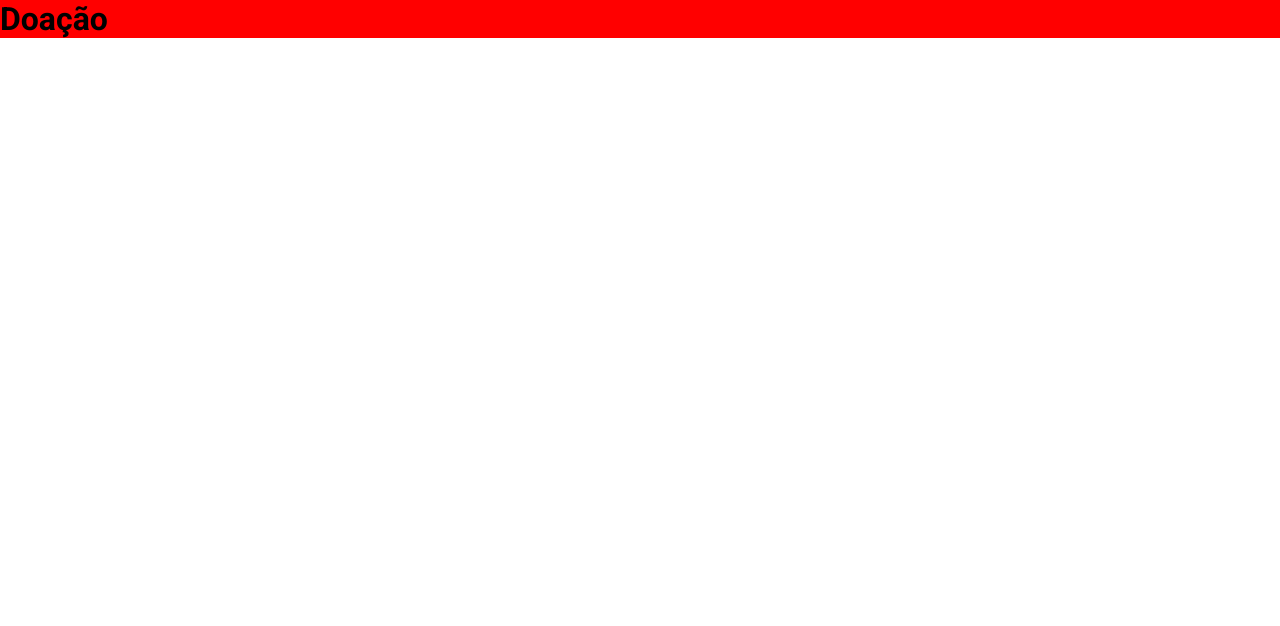
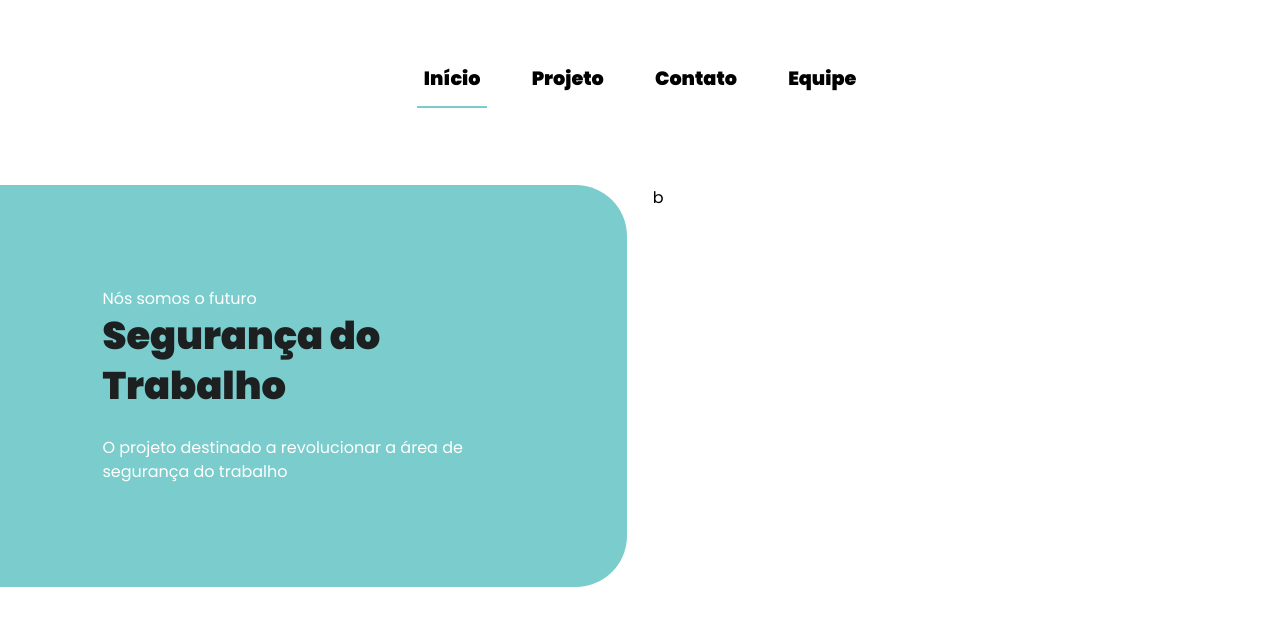
Before and after one commit to bryanmaraujo544/imcode-test, a React (Vite) app: page / in a window 1280 px wide. Shown: the top 626 px of the page. Built offline with nearby package versions, Linux system fonts and the light colour scheme.

Commit message:
feat: adding the left section of home section

```diff
--- a/index.html
+++ b/index.html
@@ -6,7 +6,7 @@
     <meta name="viewport" content="width=device-width, initial-scale=1.0" />
     <link rel="preconnect" href="https://fonts.googleapis.com">
     <link rel="preconnect" href="https://fonts.gstatic.com" crossorigin>
-    <link href="https://fonts.googleapis.com/css2?family=Roboto:wght@400;500;700&display=swap" rel="stylesheet">
+    <link href="https://fonts.googleapis.com/css2?family=Lato:wght@400;700;900&family=Poppins:wght@400;500;700;900&display=swap" rel="stylesheet">
     <title>I'm Code Test</title>
   </head>
   <body>
--- a/src/components/App/index.jsx
+++ b/src/components/App/index.jsx
@@ -1,17 +1,23 @@
 import { useState } from 'react'
 import { Container } from './styles';
 
+import { theme } from '../../styles/theme';
 import GlobalStyles from '../../styles/global';
+import { Home } from '../../sections/Home';
+import { ThemeProvider } from 'styled-components';
+
 
 function App() {
 
   return (
     <>
       <GlobalStyles />
-      <Container>
-        <h1>Doação</h1>
+      <ThemeProvider theme={theme}>
+        <Container>
+          <Home />
+        </Container>
 
-      </Container>
+      </ThemeProvider>
     </>
   )
 }
--- a/src/components/App/styles.js
+++ b/src/components/App/styles.js
@@ -1,7 +1,8 @@
 import styled from "styled-components";
 
 export const Container = styled.div`
-  background: red;
   height: 100%;
   width: 100vw;
+  max-width: 1480px;
+  margin: 0 auto;
 `;
--- /dev/null
+++ b/src/components/BoldText.js
@@ -0,0 +1,7 @@
+import styled from 'styled-components';
+
+export const BoldText  = styled.p`
+  font-size: 1rem;
+  font-weight: 400;
+  color: #fff;
+`;
--- /dev/null
+++ b/src/components/Header/index.jsx
@@ -0,0 +1,23 @@
+import { useState } from 'react';
+import { Container, ListItem} from './styles';
+
+const items = ['Início', 'Projeto', 'Contato', 'Equipe'];
+
+export const Header = () => {
+  const [wichSectionIsActive, setWichSectionIsActive] = useState('Início');
+
+  return (
+    <Container>
+      <nav>
+        <ul className="list-container">
+          {items.map((item) => (
+            <ListItem isActive={item === wichSectionIsActive}>
+              {item}
+            </ListItem>
+          ))}
+        </ul>
+
+      </nav>
+    </Container>
+  );
+}
--- /dev/null
+++ b/src/components/Header/styles.js
@@ -0,0 +1,29 @@
+import styled, { css } from 'styled-components';
+
+export const Container = styled.header`
+  display: flex;
+  justify-content: center;
+  align-items: center;
+  width: 100%;
+  padding: 1.6rem;
+  margin-top: 2.4rem;
+
+  .list-container {
+    display: flex;
+    gap: 2.4rem;
+
+  }
+
+  `;
+
+export const ListItem = styled.li`
+
+  font-weight: 900;
+  font-size: 1.2rem;
+  padding: 0 .4rem .8rem .4rem;
+
+  ${({ isActive }) => isActive && css`
+
+    border-bottom: 2px solid ${({ theme }) => theme.green};
+  `};
+`;
--- /dev/null
+++ b/src/components/Title.js
@@ -0,0 +1,8 @@
+import styled from 'styled-components';
+
+export const Title = styled.h1`
+  font-size: 2.4rem;
+  line-height: 1.3;
+  font-weight: 900;
+  color: ${({ theme }) => theme.black};
+`;
--- /dev/null
+++ b/src/sections/Home/index.jsx
@@ -0,0 +1,27 @@
+import { Header } from '../../components/Header';
+import { Container, MainSection } from './styles';
+import { Title } from '../../components/Title';
+import { BoldText } from '../../components/BoldText';
+
+export const Home = () => {
+  return (
+    <Container>
+      <Header />
+      <MainSection>
+        <div className="left-container">
+          <BoldText className="uptitle">Nós somos o futuro</BoldText>
+          <Title>
+            Segurança do Trabalho
+          </Title>
+          <BoldText className="subtitle">
+            O projeto destinado a revolucionar a área de segurança do trabalho
+          </BoldText>
+
+        </div>
+        <div className="right-container">
+          b
+        </div>
+      </MainSection>
+    </Container>
+  )
+}
--- /dev/null
+++ b/src/sections/Home/styles.js
@@ -0,0 +1,28 @@
+import styled from "styled-components";
+
+export const Container = styled.section`
+  width: 100%;
+  display: flex;
+  flex-direction: column;
+`;
+
+export const MainSection = styled.div`
+  width: 100%;
+  display: grid;
+  grid-template-columns: repeat(2, 1fr);
+  margin-top: 3.2rem;
+  gap: 1.6rem;
+
+  .left-container {
+    padding: 6.4rem;
+    background: ${({ theme }) => theme.green};
+    border-radius: 0rem 3.2rem 3.2rem 0;
+
+    .subtitle {
+      margin-top: 1.6rem;
+    }
+  }
+
+  .right-container {
+  }
+`;
--- a/src/styles/global.js
+++ b/src/styles/global.js
@@ -6,11 +6,20 @@ const global = createGlobalStyle`
     margin: 0;
     border: none;
     box-sizing: border-box;
-    font-family: 'Roboto', sans-serif;
+    font-family: 'Poppins', sans-serif;
   }
 
-  button {
+  p, h1, h2, h3, h4, h5, h6 {
+    line-height: 1.5;
+  }
+
+  button, li {
     cursor: pointer;
+  }
+
+  li, a {
+    list-style: none;
+    text-decoration: none;
   }
 
   html: {
```
